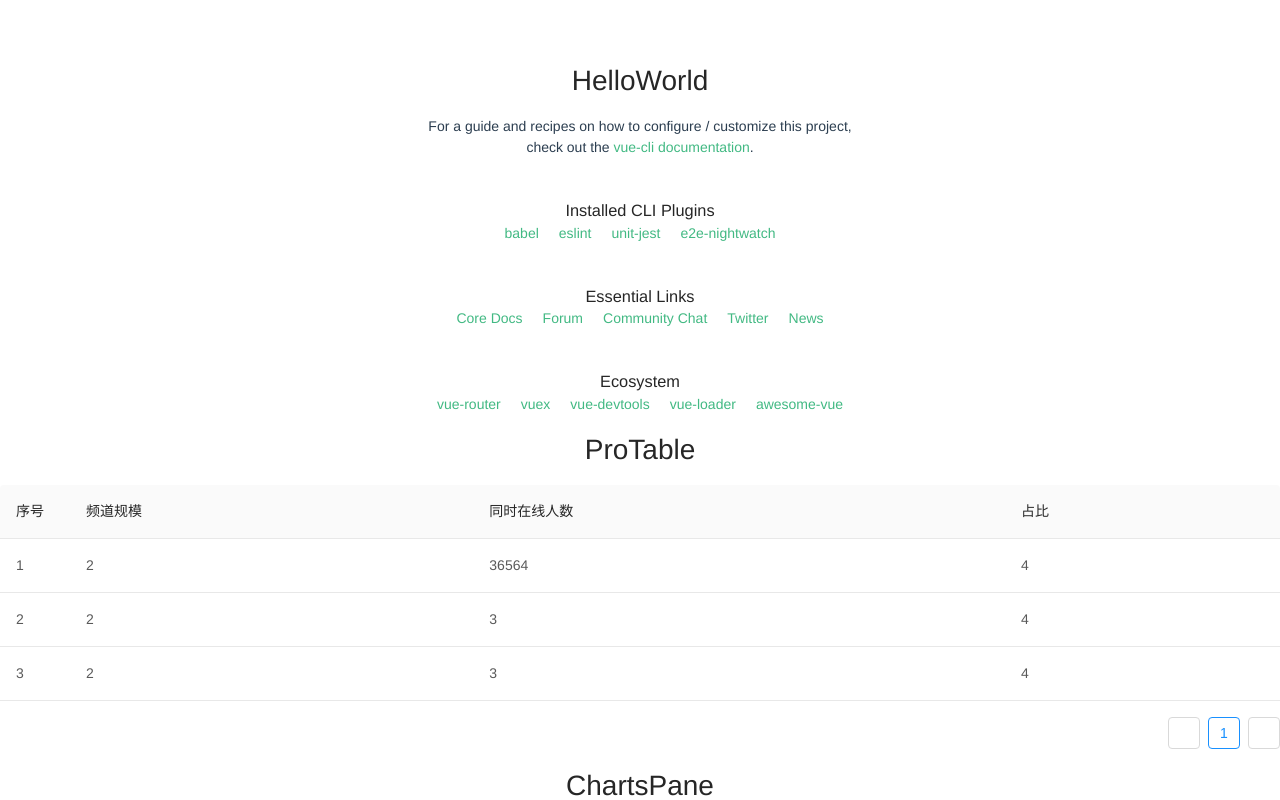
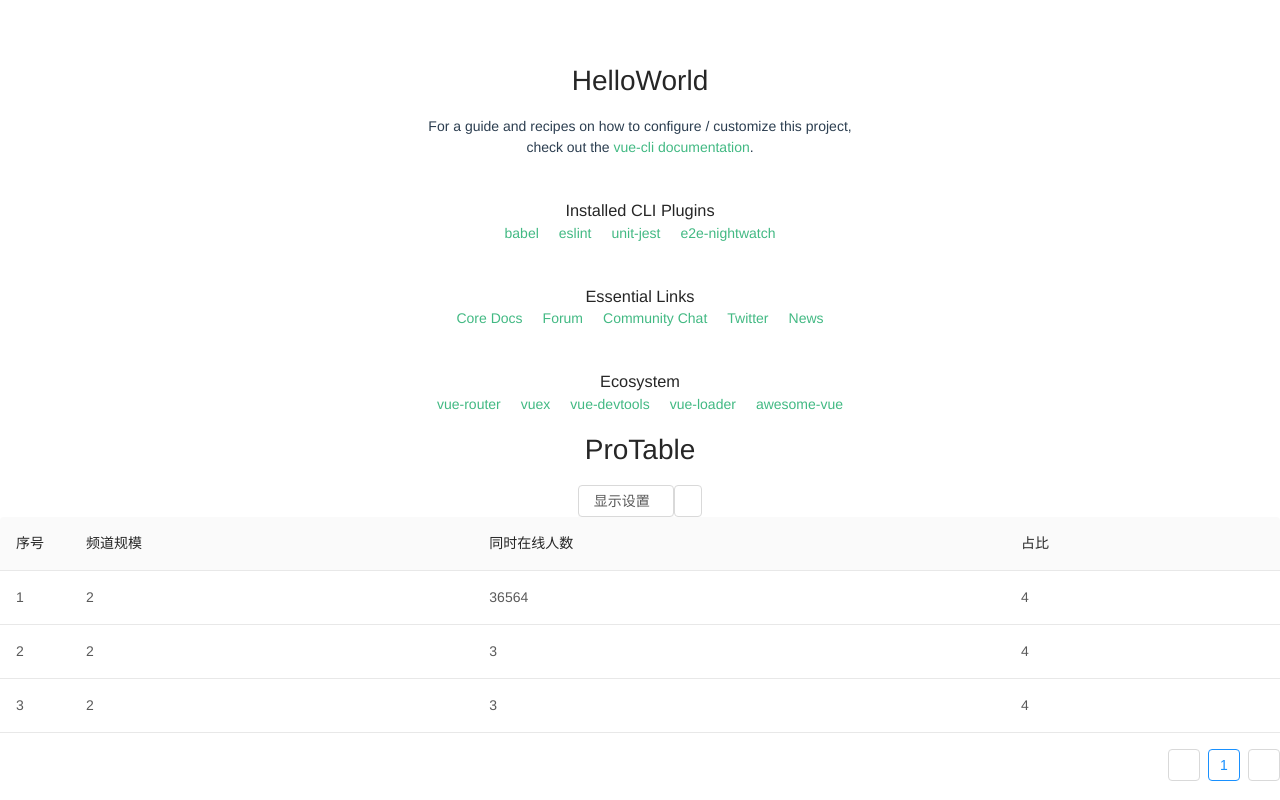
Before and after one commit to EmiyaYang/MyVueComponents, a Vue app: page / in a window 1280 px wide. Shown: the top 800 px of the page. Built offline with nearby package versions, Linux system fonts and the light colour scheme.

Commit message:
fix(pro-table): column control

```diff
--- a/src/App.vue
+++ b/src/App.vue
@@ -37,15 +37,18 @@ export default {
         },
         {
           title: "频道规模",
-          dataIndex: "a"
+          dataIndex: "a",
+          selectable: true
         },
         {
           title: "同时在线人数",
-          dataIndex: "b"
+          dataIndex: "b",
+          selectable: true
         },
         {
           title: "占比",
-          dataIndex: "c"
+          dataIndex: "c",
+          selectable: true
         }
       ],
       dataSource: [
--- a/src/components/ProTable/index.jsx
+++ b/src/components/ProTable/index.jsx
@@ -166,7 +166,7 @@ export default {
           }}
         >
           <a-checkbox-group
-            class="protable__dropdown"
+            class="pro-table__dropdown"
             options={options}
             vModel={this.selectedColumns}
           />
@@ -460,7 +460,11 @@ export default {
     }
 
     return (
-      <a-spin spinning={this.loading} onClick={() => (this.open = false)}>
+      <a-spin
+        class="pro-table-wrapper"
+        spinning={this.loading}
+        onClick={() => (this.open = false)}
+      >
         <section class="toolbar">
           {this.$slots.toolbar}
 
@@ -488,14 +492,14 @@ export default {
                 mode="multiple"
                 placeholder="选择要显示的列"
                 dropdownRender={this.dropdownRender}
-                getPopupContainer={() => triggerNode => triggerNode.parentNode}
+                getPopupContainer={triggerNode => triggerNode.parentNode}
               />
             </section>
           ) : null}
         </section>
 
         <a-table
-          class="protable ant-table-notripped"
+          class="pro-table ant-table-notripped"
           {...{
             attrs: tableProps,
             on: {
--- a/src/components/ProTable/style/index.less
+++ b/src/components/ProTable/style/index.less
@@ -1,19 +1,6 @@
-.protable {
+.pro-table-wrapper {
   .ant-table-column-has-actions {
     white-space: nowrap;
-  }
-
-  &__dropdown {
-    display: block;
-    padding: 10px;
-
-    .ant-checkbox-wrapper + .ant-checkbox-wrapper {
-      margin-top: 10px;
-    }
-
-    .ant-checkbox-wrapper {
-      display: block;
-    }
   }
 
   .highlight {
@@ -45,7 +32,7 @@
 
       &__raw {
         top: 30px;
-        width: 200px;
+        min-width: 180px;
         height: 0;
         overflow: hidden;
         position: absolute;
@@ -59,3 +46,20 @@
     }
   }
 }
+
+.pro-table {
+  &__dropdown {
+    display: block;
+    padding: 10px !important;
+    width: 100%;
+    text-align: left;
+
+    .ant-checkbox-wrapper + .ant-checkbox-wrapper {
+      margin-top: 10px;
+    }
+
+    .ant-checkbox-wrapper {
+      display: block;
+    }
+  }
+}
```
